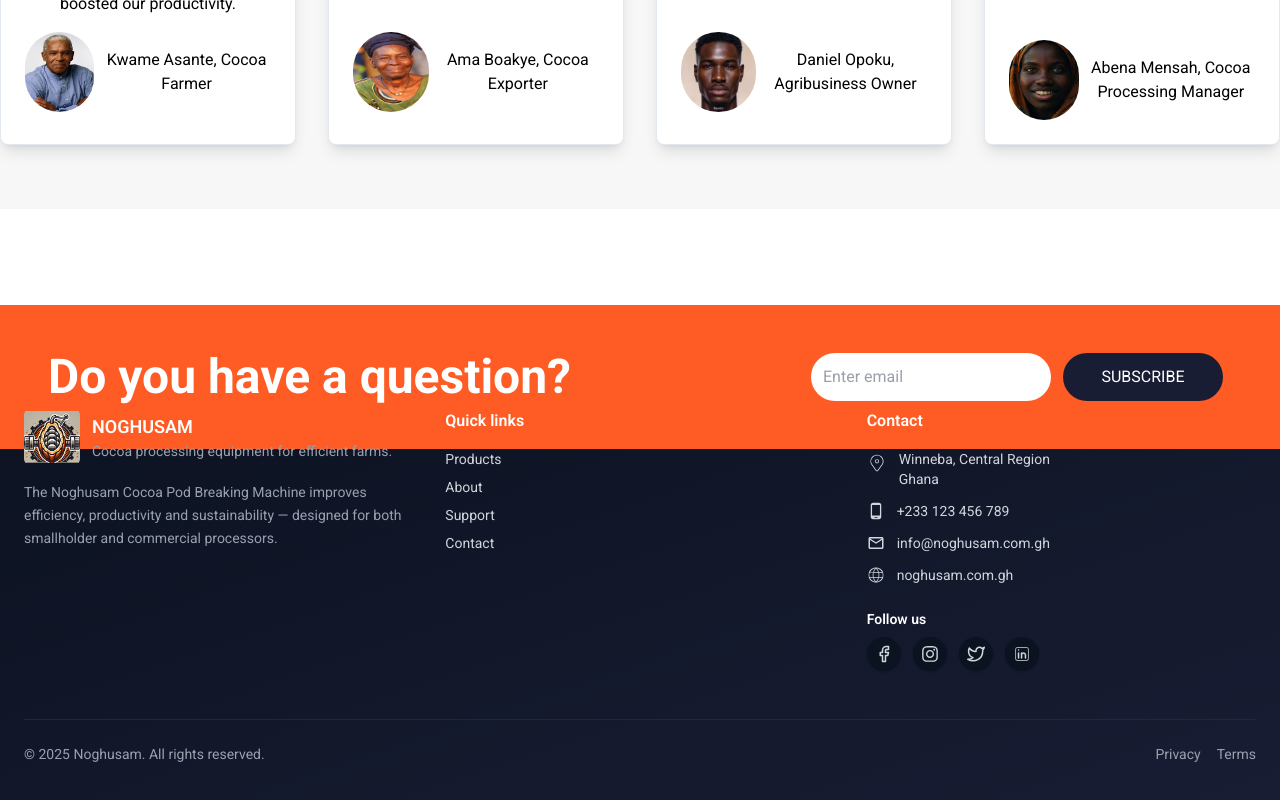
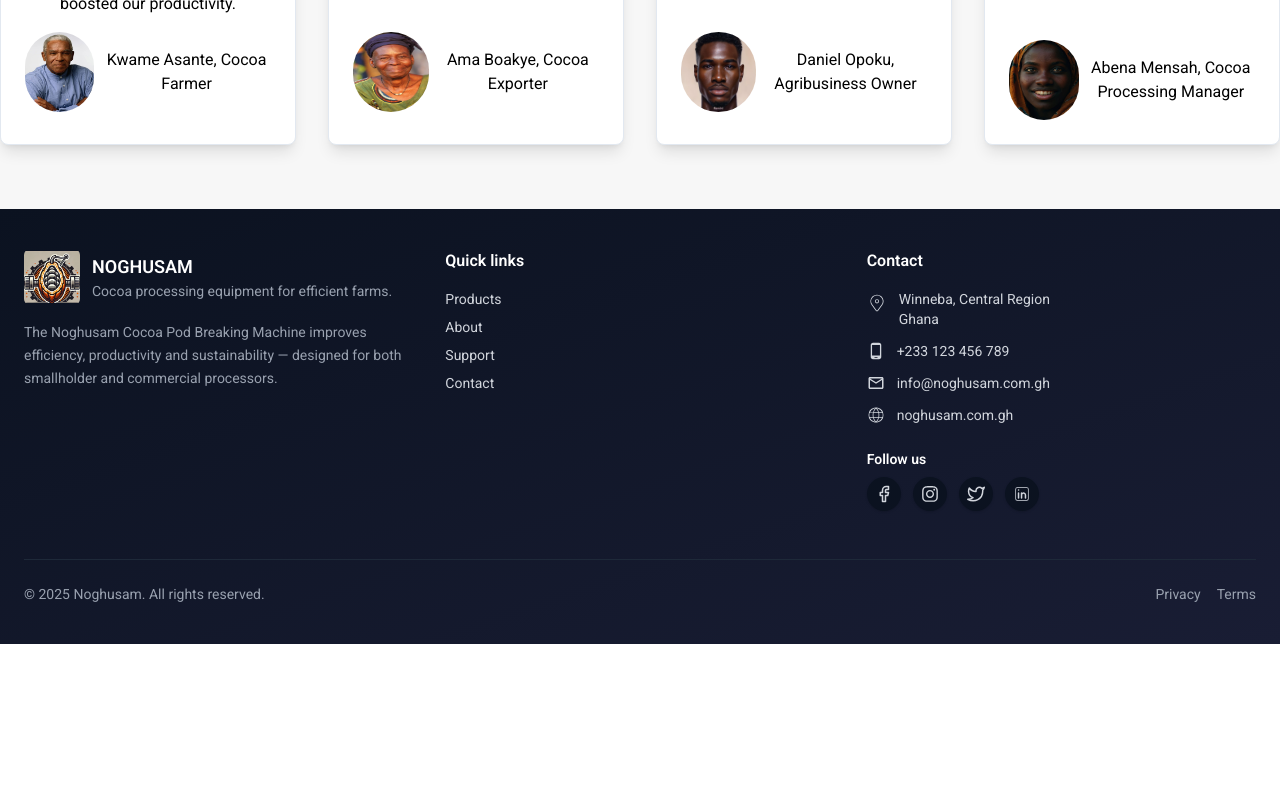
Before and after one commit to GROW-YAI/YAI-1, a React (Vite) app: page /#/ in a window 1280 px wide. Shown: the part 3123-3923 px from the top of the page. After the commit the page ends 3767 px from the top, so only its background shows below. Built offline with nearby package versions, Linux system fonts and the light colour scheme.

Commit message:
subscribe removed

```diff
--- a/src/pages/Home.jsx
+++ b/src/pages/Home.jsx
@@ -23,9 +23,6 @@
       <section id="testimonials">
         <Testimonials />
       </section>
-      <section id="contact">
-        <Contact />
-      </section>
     </main>
   );
 }
```
